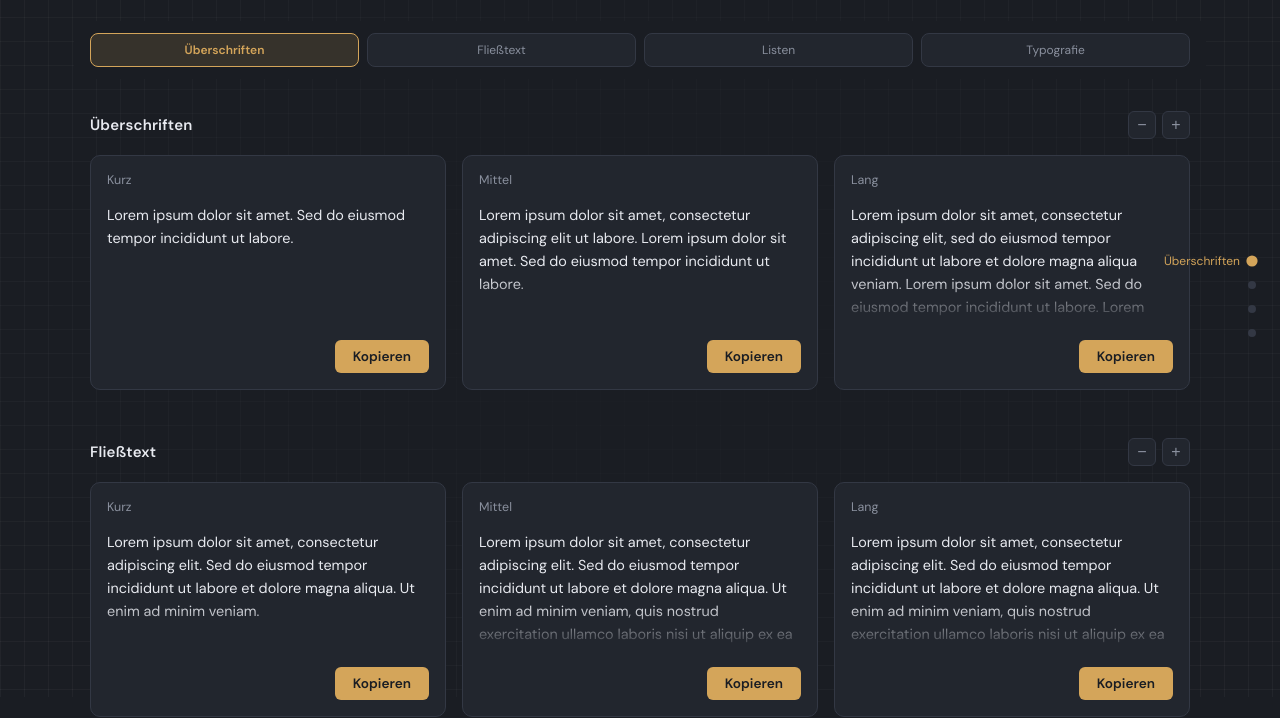
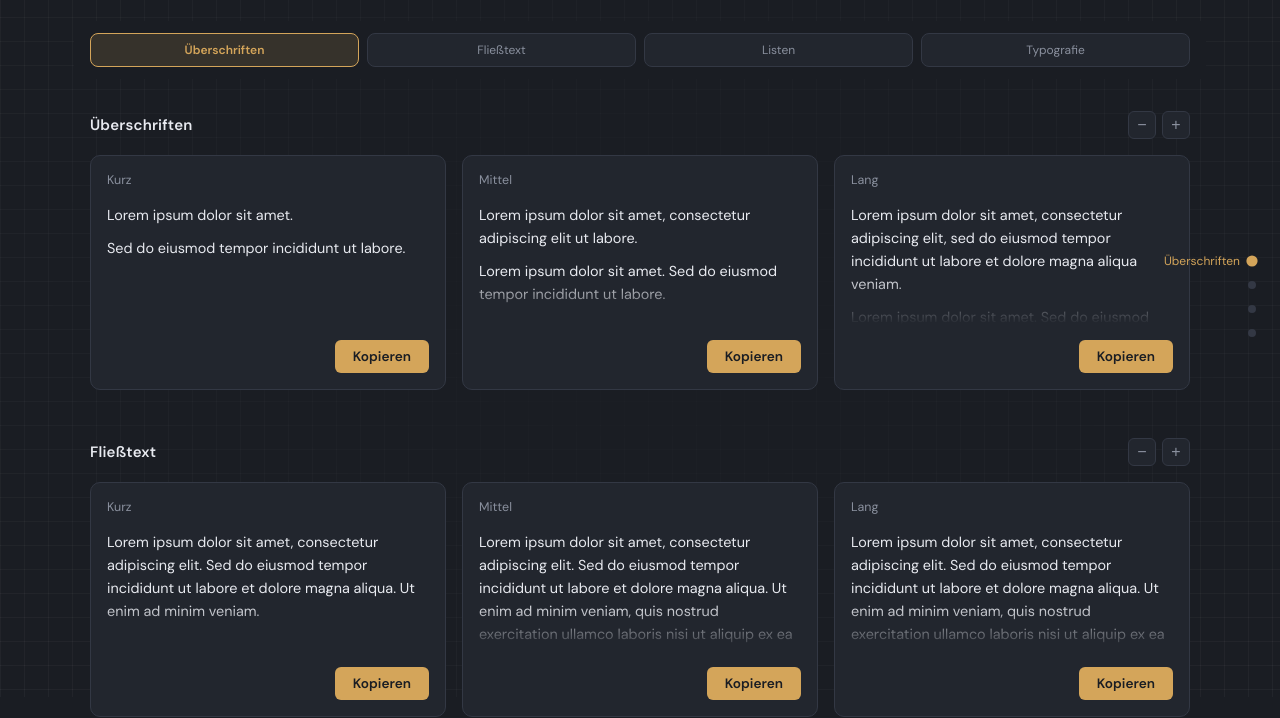
Before and after one commit to b0li/placeholder-generator, a plain HTML site: page index.html in a window 1280 px wide. Shown: the part 103-821 px from the top of the page. Drawn offline with Linux system fonts and the light colour scheme.

Commit message:
Use p tags in Überschriften cards for visual paragraph separation
Co-Authored-By: Claude Sonnet 4.6 <noreply@anthropic.com>

```diff
--- a/index.html
+++ b/index.html
@@ -218,6 +218,14 @@
 			overflow: hidden;
 		}
 
+		.card__text p {
+			margin: 0;
+		}
+
+		.card__text p + p {
+			margin-top: 10px;
+		}
+
 		.card__text a {
 			color: var( --accent );
 		}
@@ -393,9 +401,7 @@
 
 			<div class="card">
 				<span class="card__label">Kurz</span>
-				<div class="card__text">Lorem ipsum dolor sit amet.
-
-Sed do eiusmod tempor incididunt ut labore.</div>
+				<div class="card__text"><p>Lorem ipsum dolor sit amet.</p><p>Sed do eiusmod tempor incididunt ut labore.</p></div>
 
 				<div class="card__footer">
 					<button class="btn btn--accent js-copy">Kopieren</button>
@@ -404,9 +410,7 @@ Sed do eiusmod tempor incididunt ut labore.</div>
 
 			<div class="card">
 				<span class="card__label">Mittel</span>
-				<div class="card__text">Lorem ipsum dolor sit amet, consectetur adipiscing elit ut labore.
-
-Lorem ipsum dolor sit amet. Sed do eiusmod tempor incididunt ut labore.</div>
+				<div class="card__text"><p>Lorem ipsum dolor sit amet, consectetur adipiscing elit ut labore.</p><p>Lorem ipsum dolor sit amet. Sed do eiusmod tempor incididunt ut labore.</p></div>
 				<div class="card__footer">
 					<button class="btn btn--accent js-copy">Kopieren</button>
 				</div>
@@ -414,9 +418,7 @@ Lorem ipsum dolor sit amet. Sed do eiusmod tempor incididunt ut labore.</div>
 
 			<div class="card">
 				<span class="card__label">Lang</span>
-				<div class="card__text">Lorem ipsum dolor sit amet, consectetur adipiscing elit, sed do eiusmod tempor incididunt ut labore et dolore magna aliqua veniam.
-
-Lorem ipsum dolor sit amet. Sed do eiusmod tempor incididunt ut labore. Lorem ipsum dolor sit amet.</div>
+				<div class="card__text"><p>Lorem ipsum dolor sit amet, consectetur adipiscing elit, sed do eiusmod tempor incididunt ut labore et dolore magna aliqua veniam.</p><p>Lorem ipsum dolor sit amet. Sed do eiusmod tempor incididunt ut labore. Lorem ipsum dolor sit amet.</p></div>
 				<div class="card__footer">
 					<button class="btn btn--accent js-copy">Kopieren</button>
 				</div>
```
